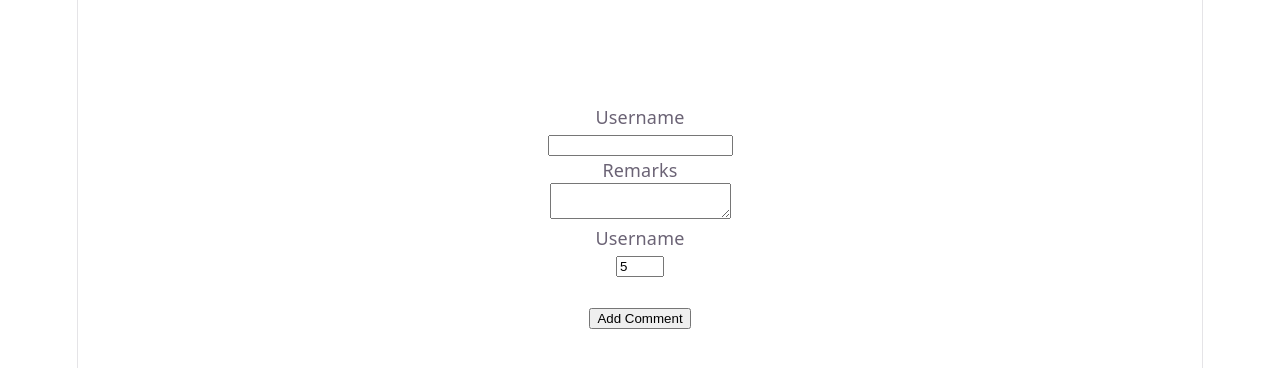
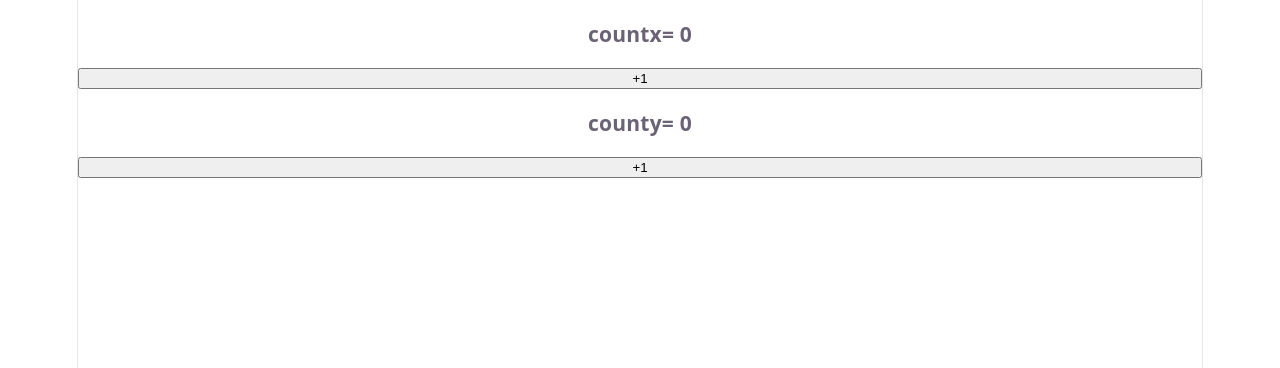
Before and after one commit to mhassanx/forms_in_React, a React (Vite) app: page / in a window 1280 px wide. Shown: the top 368 px of the page. Built offline with nearby package versions, Linux system fonts and the light colour scheme.

Commit message:
UseEffect

```diff
--- a/src/App.jsx
+++ b/src/App.jsx
@@ -1,9 +1,10 @@
 import "./App.css";
 import CommentForms from "./CommentForms";
+import Counter from "./Counter";
 import Forms from "./Forms";
 
 function App() {
-  return <CommentForms />;
+  return <Counter />;
 }
 
 export default App;
--- /dev/null
+++ b/src/Counter.jsx
@@ -0,0 +1,29 @@
+import { useEffect, useState } from "react";
+
+export default function Counter() {
+  let [countx, setCountx] = useState(0);
+  let [county, setCounty] = useState(0);
+
+  let incCountx = () => {
+    setCountx((currValue) => currValue + 1);
+  };
+  let incCounty = () => {
+    setCounty((currValue) => currValue + 1);
+  };
+
+  useEffect(
+    function prinSomething() {
+      console.log("this is a side effect");
+    },
+    [countx, county],
+  );
+  return (
+    <>
+      <h3>countx= {countx}</h3>
+      <button onClick={incCountx}>+1</button>
+
+      <h3>county= {county}</h3>
+      <button onClick={incCounty}>+1</button>
+    </>
+  );
+}
```
